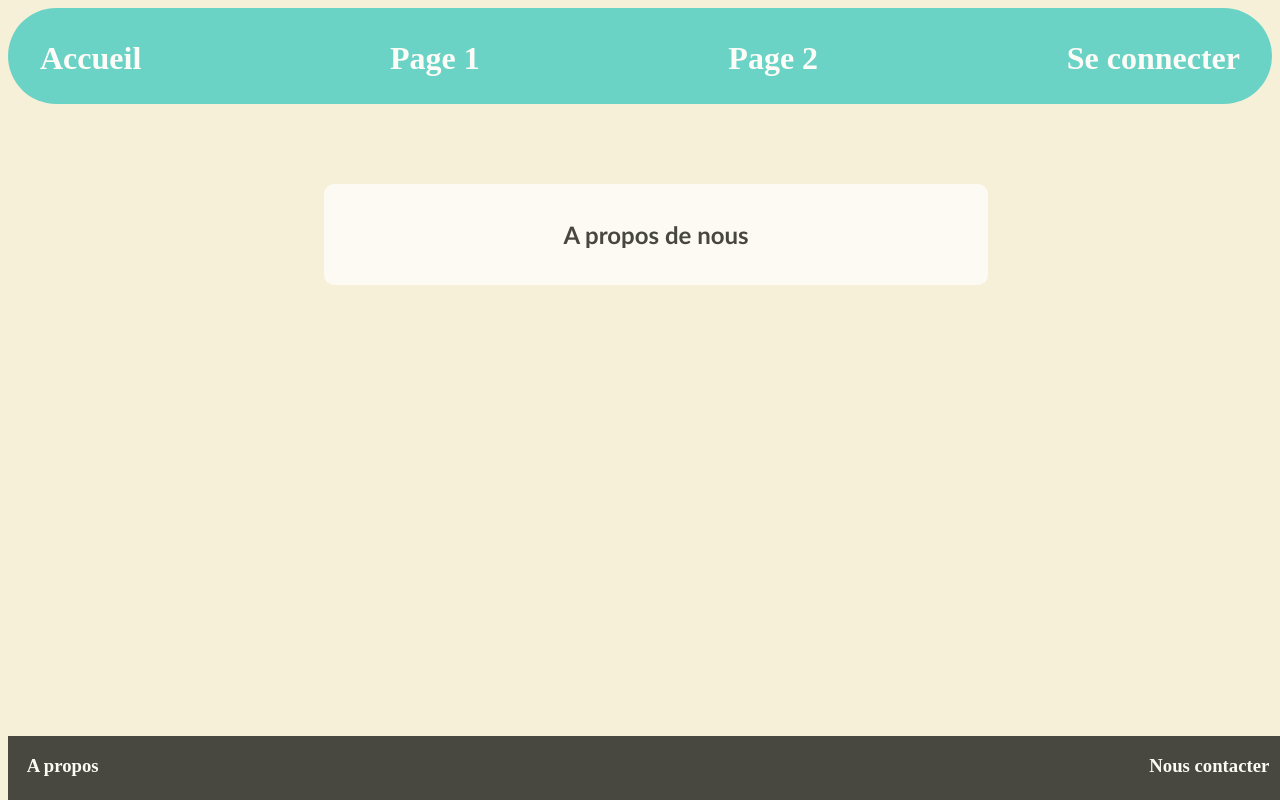
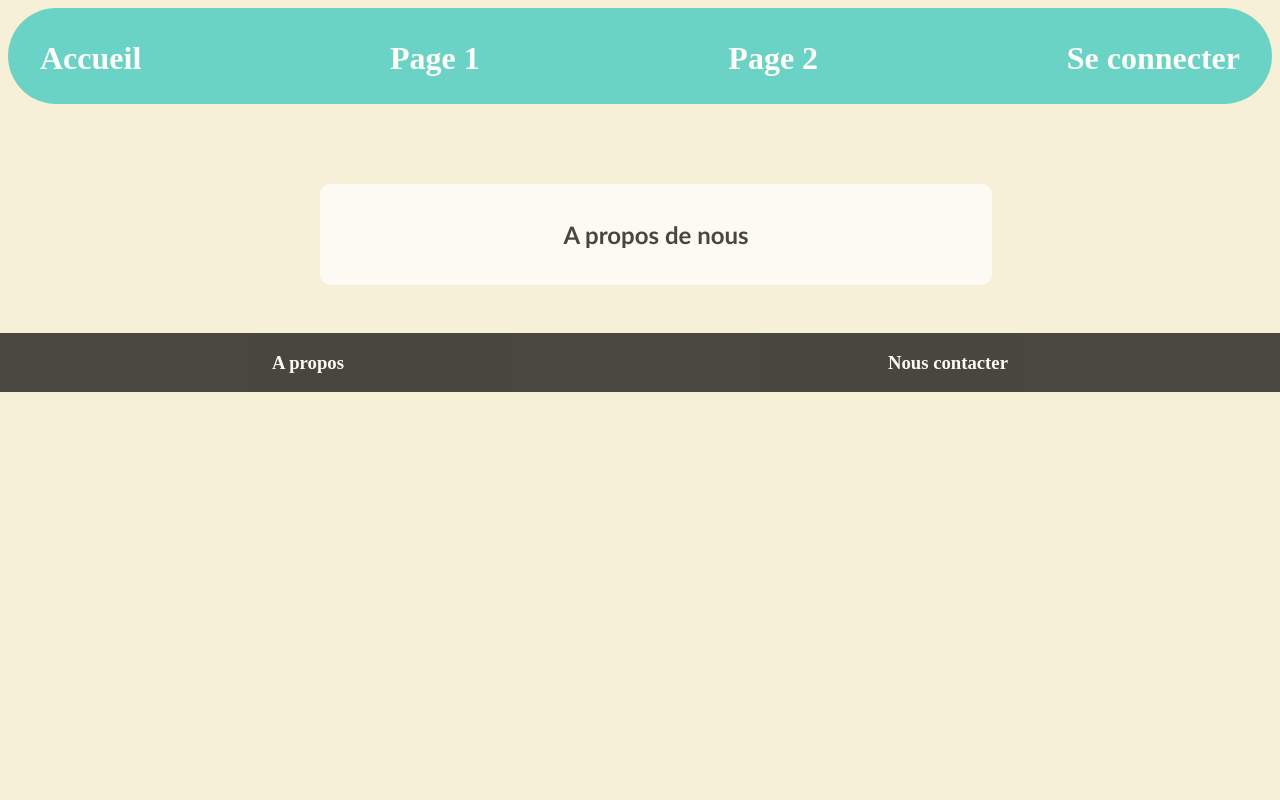
Before and after one commit to Alem154/ecostat, a PHP site: page /HTML/apropos.html in a window 1280 px wide. Run offline with PHP 8.4, Linux system fonts and the light colour scheme.

Commit message:
mise a jour du css principale

```diff
--- a/CSS/styles.css
+++ b/CSS/styles.css
@@ -2,6 +2,7 @@ body{
    background-repeat: repeat;
    background-size: cover;
    background-color: rgb(245, 240, 215);
+   margin: 0;
 }
 
 #header_dv{                         /*temporaire*/
@@ -11,23 +12,25 @@ body{
    text-align: center;
    display: flex;
    justify-content: space-between;
-   position: sticky;
+   /*position: sticky;*/
    top: 0%;
-   width: 100%;
+   /*width: 100%;*/
    height: 6em;
+   margin: 8px;
 }
 
 #footer_dv{
-   margin-top: 50em;
+   /*margin-top: 50em; */
    background-color: black;
    opacity: 70%;
    text-align: center;
    display: flex;
-   justify-content: space-between;
+   justify-content: space-around;
    width: 100%;
-   position: fixed;
+   /*position: fixed;
    bottom: 0%;
    height: 4em;
+   margin-left: -8px;*/
 }
 
 .titre{
@@ -50,7 +53,9 @@ body{
    padding: 1em;
    margin-left: 25%;
    margin-top: 5em;
-   margin-bottom: 15em;
+   margin-bottom: 3em;
+   display: flex;
+   flex-direction: column;
 }
 
 .centrer{
```
